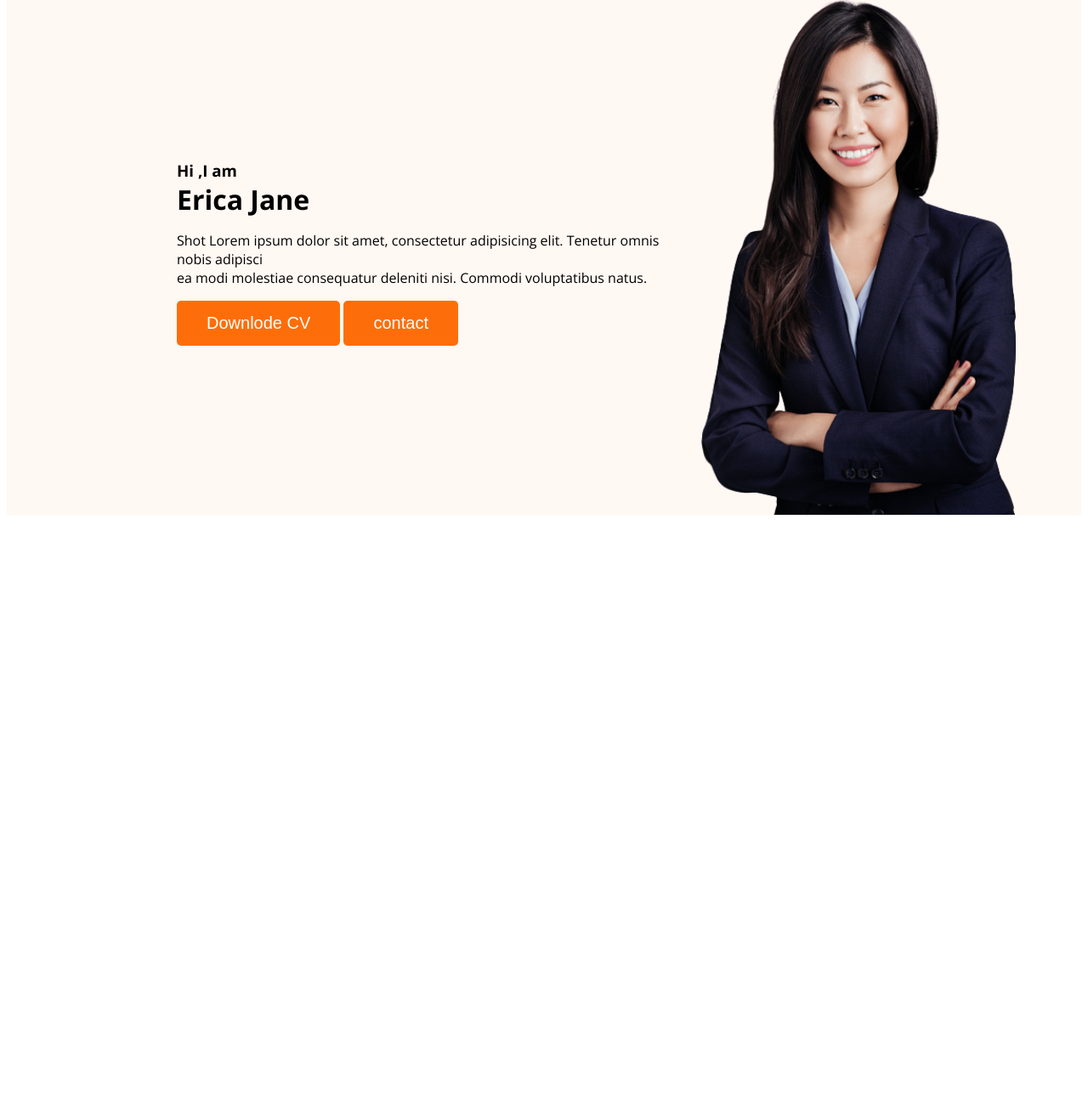
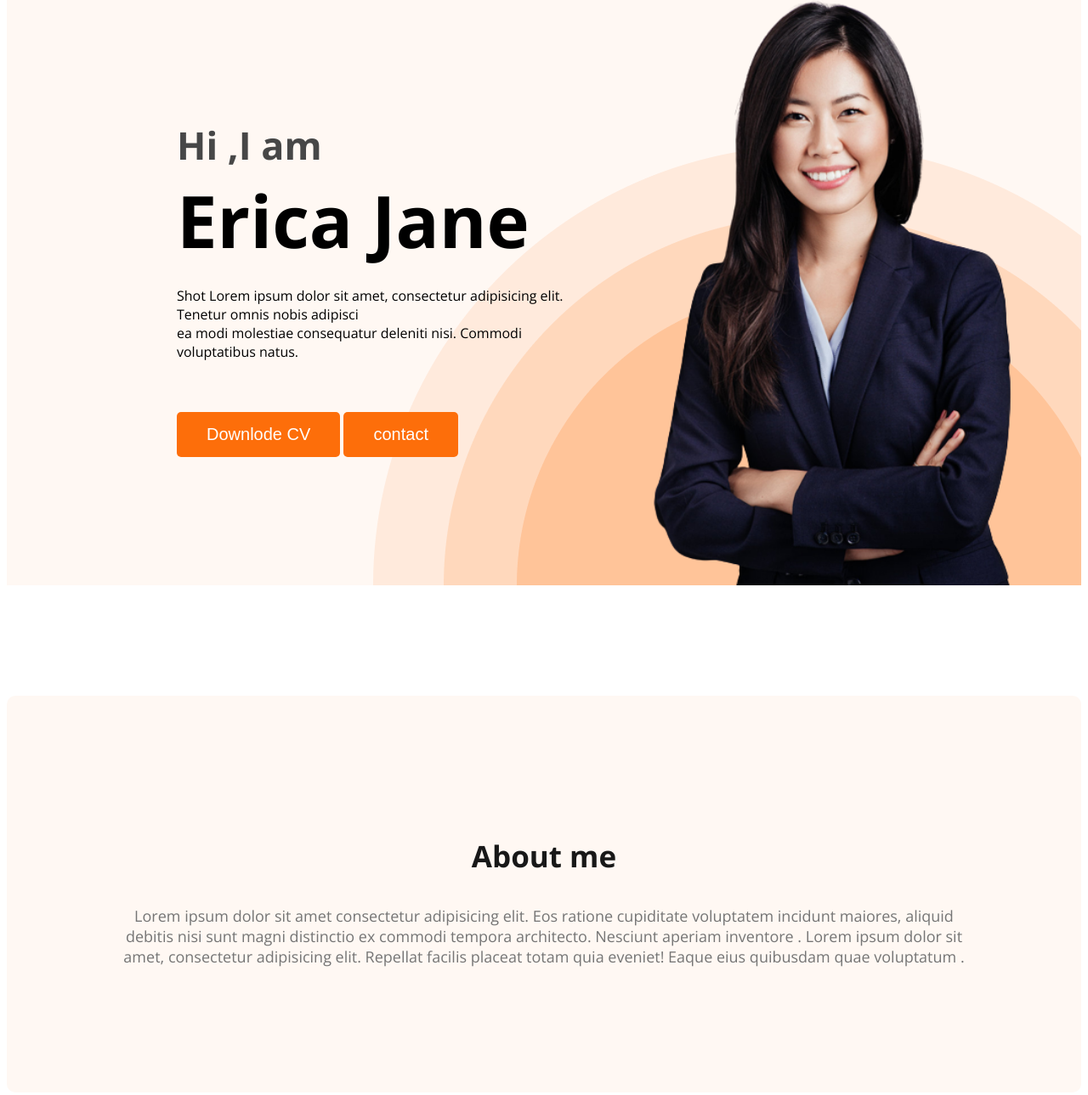
Before and after one commit to meefta/web-devoloper-portfolio, a plain HTML site: page index.html in a window 1280 px wide. Shown: the part 200-1489 px from the top of the page at 85% size. Before the commit the page ends 814 px from the top, so only its background shows below. Drawn offline with nearby package versions, Linux system fonts and the light colour scheme.

Commit message:
about some section

```diff
--- a/index.html
+++ b/index.html
@@ -22,10 +22,12 @@
             </ul>
         </nav>
         <div class="banner">
-            <div>
+            <div class="banner-content">
                 <h3 class="banner-greeting">Hi ,I am </h3>
                 <h1 class="banner-title">Erica Jane</h1>
                 <p>Shot Lorem ipsum dolor sit amet, consectetur adipisicing elit. Tenetur omnis nobis adipisci <br> ea modi molestiae consequatur deleniti nisi. Commodi voluptatibus natus.</p>
+                <br>
+                <br>
                 <button class="btn-primary">Downlode CV</button>
                 <button class="btn-primary">contact</button>
             </div>
@@ -35,6 +37,11 @@
 
     </header>
     <main>
+        <section class="about">
+            <h3 class="section-title">About me</h3>
+            <p class="section-discription">Lorem ipsum dolor sit amet consectetur adipisicing elit. Eos ratione cupiditate voluptatem incidunt maiores, aliquid debitis nisi sunt magni distinctio ex commodi tempora architecto. Nesciunt aperiam inventore . Lorem ipsum dolor sit amet, consectetur adipisicing elit. Repellat facilis placeat totam quia eveniet! Eaque eius quibusdam quae voluptatum .</p>
+
+        </section>
 
     </main>
     <footer>
--- a/styles/portfolio.css
+++ b/styles/portfolio.css
@@ -12,6 +12,15 @@ nav{
 body{
     font-family: 'Open Sans', sans-serif;
 }
+.section-title{
+    color: #181818;
+    text-align: center;
+    font-size: 35px;
+    font-weight: 700;
+}
+
+
+
 .nav-tittle{
     color: #181818;
     font-size: 45px;
@@ -48,18 +57,44 @@ nav>a{
 /* related header style */
 .heads{
     background-color:#FFF8F3;
+    background-image: url(../image/header_bg.png);
+    background-repeat: no-repeat;
+    background-position: bottom right;
 }
 .banner{
     padding: 30px 30px 0px 200px;
     display: flex;
     align-items: center;
+    justify-content: space-between;
 }
 .banner-greeting{
-    margin: 0;
+    margin: 0;font-size: 45px;
+    color: #474747;
 }
 .banner-title{
     margin: 0;
+    font-size: 85px;
+    font-weight: 700;
+    margin-bottom:20px;
+
 }
 .banner .profile{
     width: 500px;
 }
+.banner-content{
+    max-width: 500px;
+}
+
+/* main section styles */
+/* about section styles */
+.about{
+    padding: 130px;
+    border-radius: 10px;
+    background-color: #FFF8F3;
+    margin: 130px 0px;
+}
+.section-discription{
+    color: #757575;
+    text-align: center;
+    font-size: 18px;
+}
```
Also changed, not shown: image/developer.png (added), image/header_bg.png (added).
